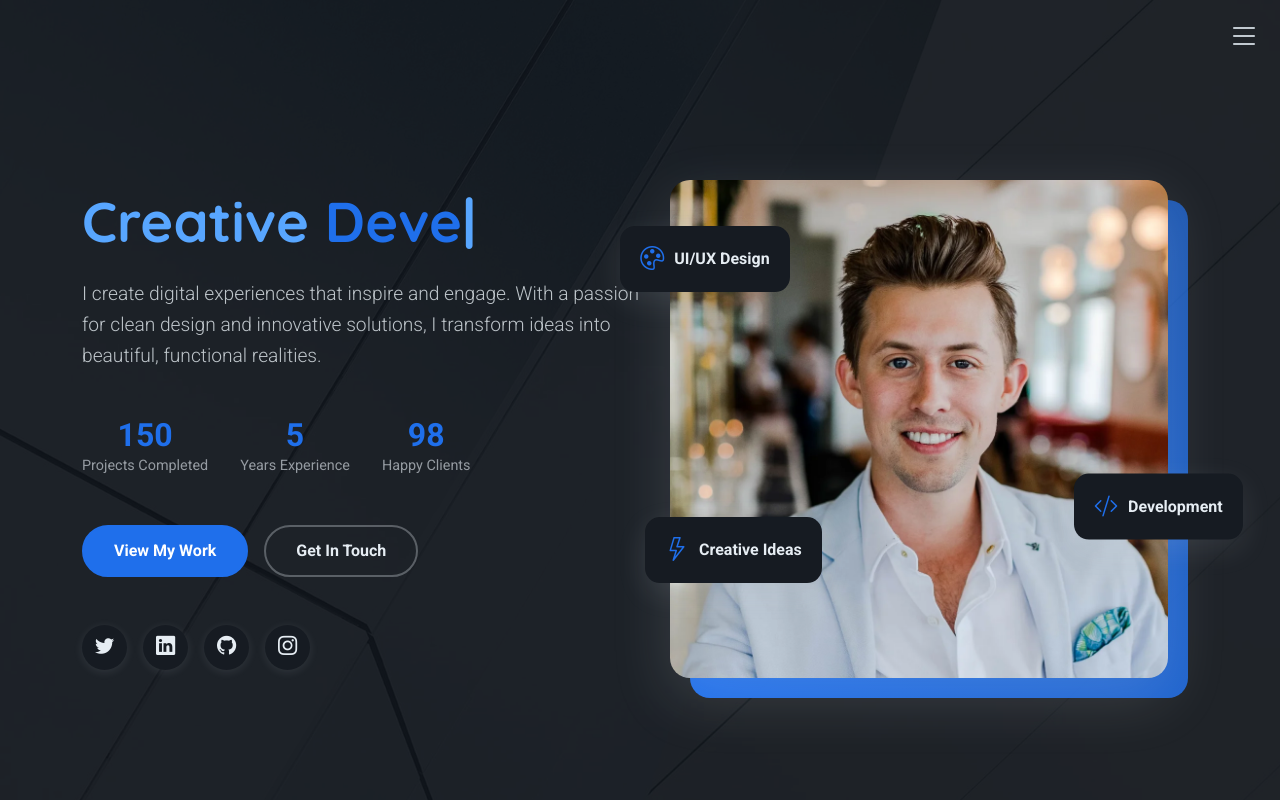
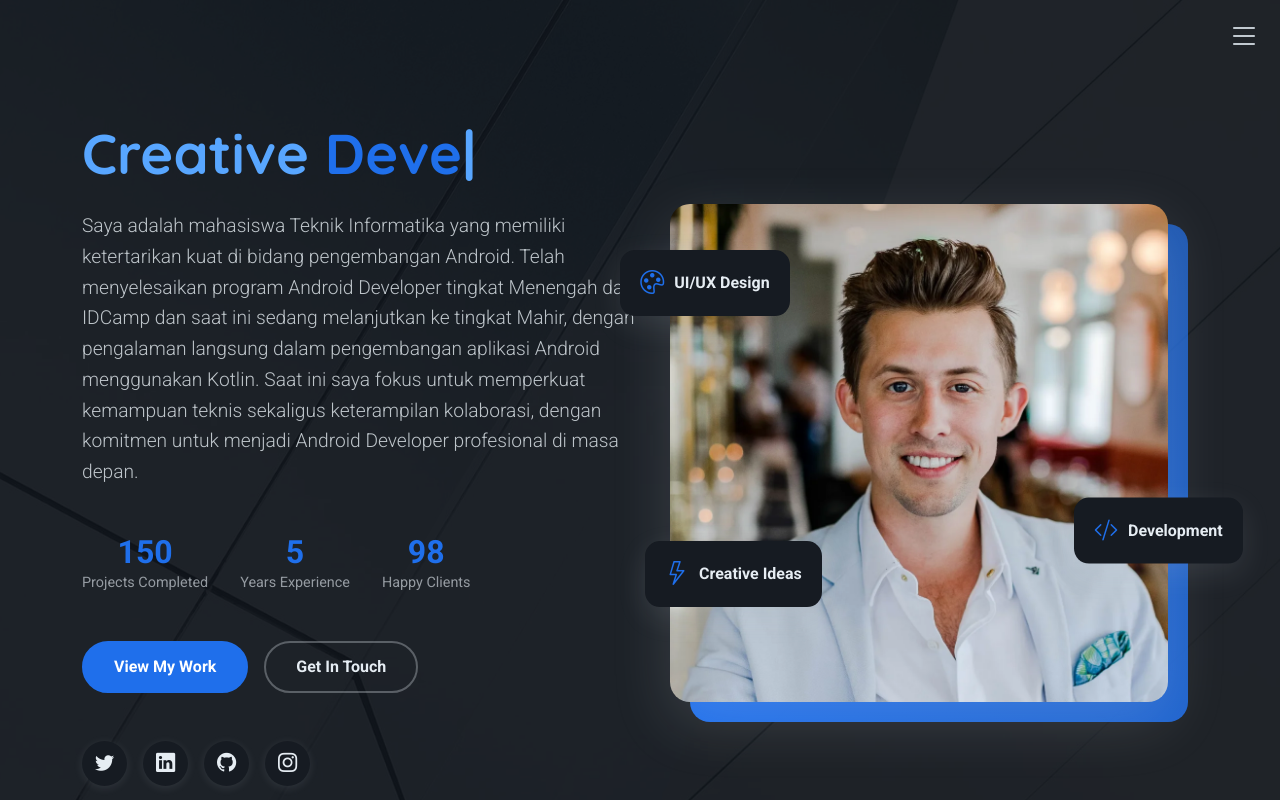
Before and after one commit to taufiqurrohman132/portfolio-site, a plain HTML site: page index.html in a window 1280 px wide. Shown: the top 800 px of the page. Drawn offline with nearby package versions, Linux system fonts and the light colour scheme; animation ran at ten frames a second.

Commit message:
edit summery

```diff
--- a/index.html
+++ b/index.html
@@ -110,7 +110,9 @@
           <div class="col-lg-6 hero-content" data-aos="fade-right" data-aos-delay="100">
             <div class="content-wrapper">
               <h1 class="hero-title">Creative <span class="typed" data-typed-items="Designer, Developer, Freelancer, Artist"></span></h1>
-              <p class="lead">I create digital experiences that inspire and engage. With a passion for clean design and innovative solutions, I transform ideas into beautiful, functional realities.</p>
+              <p class="lead">
+                Saya adalah mahasiswa Teknik Informatika yang memiliki ketertarikan kuat di bidang pengembangan Android. Telah menyelesaikan program Android Developer tingkat Menengah dari IDCamp dan saat ini sedang melanjutkan ke tingkat Mahir, dengan pengalaman langsung dalam pengembangan aplikasi Android menggunakan Kotlin. Saat ini saya fokus untuk memperkuat kemampuan teknis sekaligus keterampilan kolaborasi, dengan komitmen untuk menjadi Android Developer profesional di masa depan.
+              </p>
 
               <div class="hero-stats" data-aos="fade-up" data-aos-delay="200">
                 <div class="stat-item">
```
